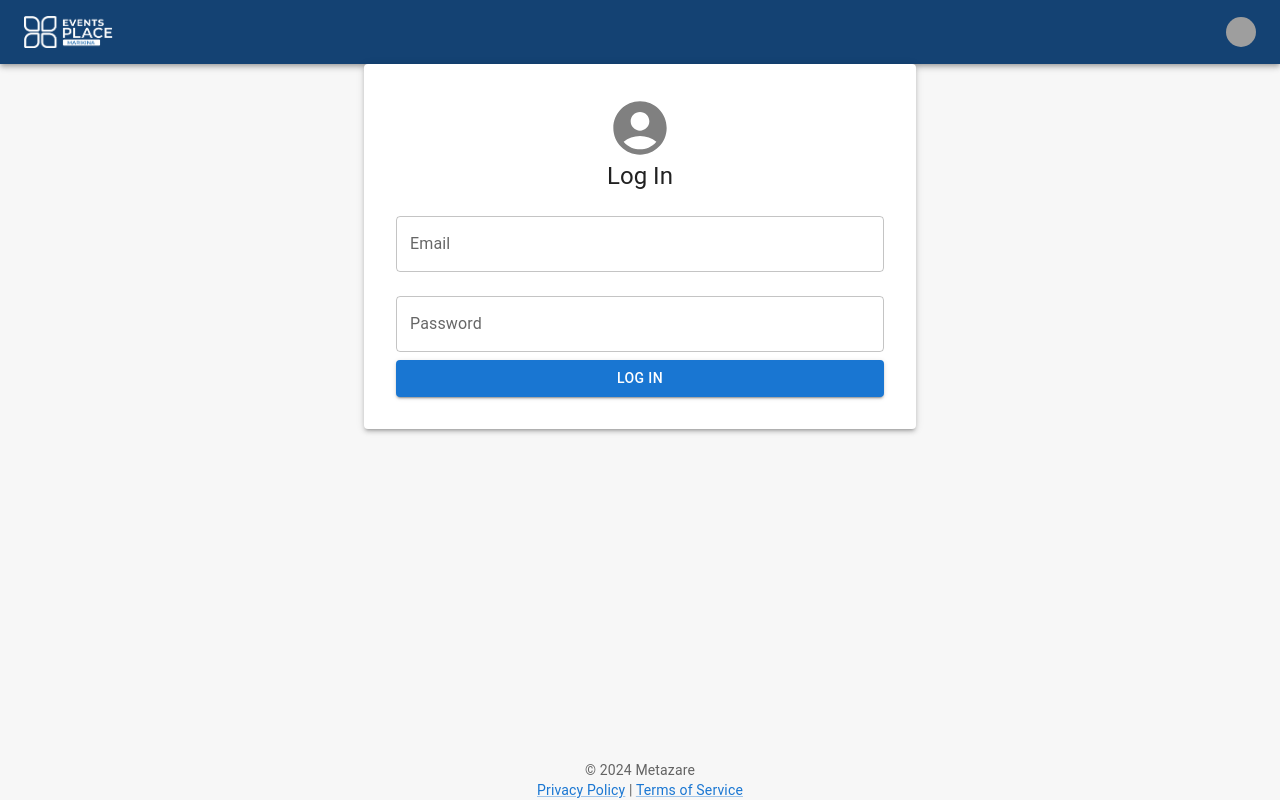
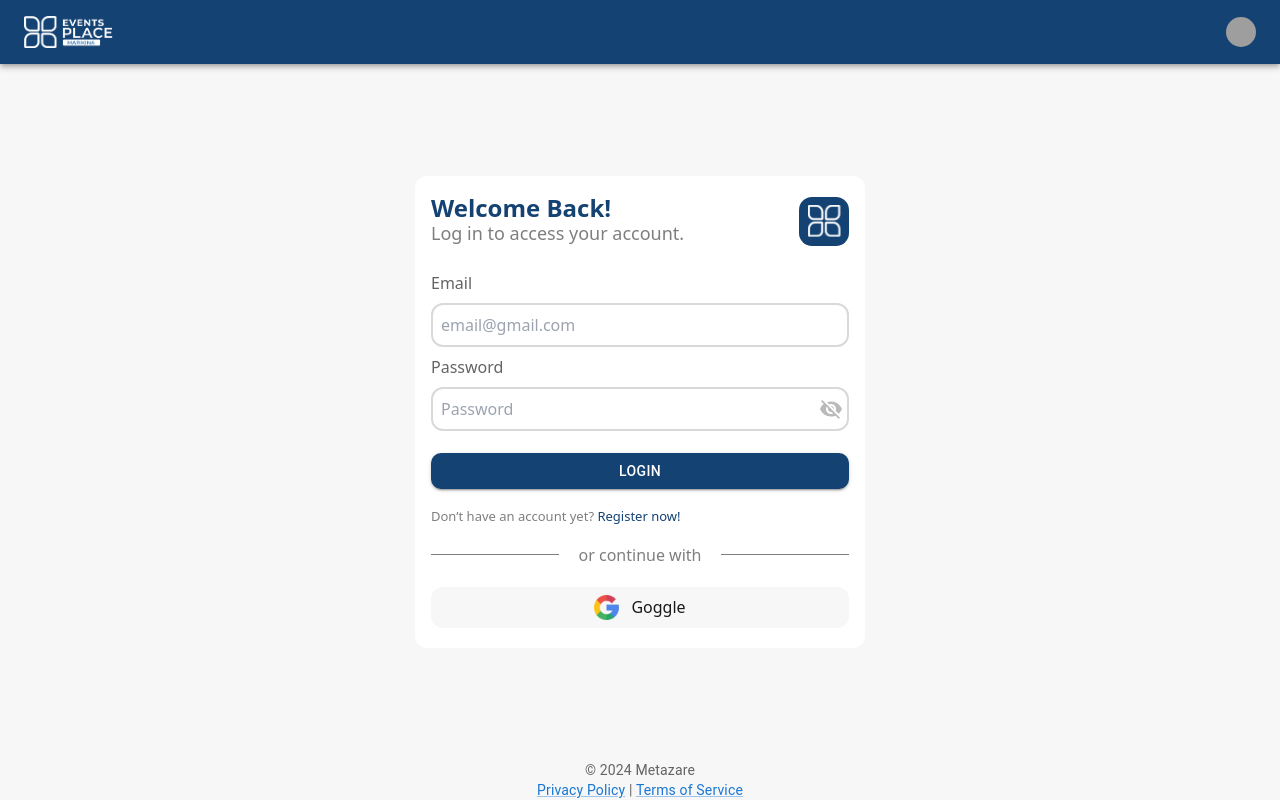
Before and after one commit to Metazare/Events-Place-Reservation-System, a React (Create React App) app in the folder client/: page /login in a window 1280 px wide. Built offline with nearby package versions, Linux system fonts and the light colour scheme; no server answers; grey boxes are pictures that could not be loaded.

Commit message:
feat: created login UI with validation

```diff
--- /dev/null
+++ b/client/src/Components/TextField.tsx
@@ -0,0 +1,46 @@
+import React, { useState } from 'react'
+import ErrorOutlineIcon from '@mui/icons-material/ErrorOutline';
+import VisibilityOffIcon from '@mui/icons-material/VisibilityOff';
+import VisibilityIcon from '@mui/icons-material/Visibility';
+import IconButton from '@mui/material/IconButton'
+
+
+interface PropsType{
+  label: string
+  type: string
+  attr?: any
+  error?:Boolean
+  errorMessages:string | undefined
+  handleChange:  (event: React.ChangeEvent<HTMLInputElement>) => void;
+}
+export default function TextField({label,type,attr,error,errorMessages,handleChange}:PropsType) {
+  const[isVisible,setisVisible] = useState(false)
+  return (
+    <div className='w-full'>
+      <p className={`mb-2 text-[] font-[500] ${error?"text-[#ff1d1ddc]":"text-[#646464]"}`}>{label}</p>
+      <div className={`w-full p-2 rounded-xl border-2 flex items-center gap-2 ${error ? "border-[#ff1d1ddc]" : "border-[#D9D9D9]"}`}>
+        <input
+          {...attr}
+          className={`grow bg-[transparent] outline-none   text-[#292929]`}
+          type={type==="password"? isVisible?"text":"password" : type}
+          onChange={handleChange}
+        />
+        {type==="password"&&<>
+          <IconButton aria-label="" sx={{opacity:".5",width:"15px",height:"15px"}} onClick={()=>{setisVisible(!isVisible)}}>
+          {
+            isVisible?
+                <VisibilityIcon/>
+              :
+                <VisibilityOffIcon/>
+          }
+          </IconButton>
+        </>}
+      </div>
+
+      {error && <div className='flex gap-1 px-2 items-center  mt-[.5em]'>
+        <ErrorOutlineIcon sx={{color:"#ff1d1ddc",fontSize:"16px"}}/>
+        <p className='text-[#ff1d1ddc] text-[12px] '> {errorMessages}</p>
+      </div>}
+    </div>
+  )
+}
--- a/client/src/Layouts/Base/Base.tsx
+++ b/client/src/Layouts/Base/Base.tsx
@@ -9,9 +9,7 @@ export default function Base() {
     <>
       <div className='flex flex-col min-h-[100vh]'>
         <Header />
-        <div className='grow'>
-          <Outlet />
-        </div>
+        <Outlet />
         <Footer />
       </div>
     </>
--- /dev/null
+++ b/client/src/Layouts/CardBaseLoginRegister.tsx
@@ -0,0 +1,24 @@
+import React from 'react'
+import Logo from '../Images/Logo/LogoBox.svg'
+
+interface PropsType{
+  title:string
+  subTitle:string
+  children:any
+}
+function CardBaseLoginRegister({title,subTitle,children}:PropsType) {
+  return (
+    <div className='bg-[white] px-4 py-5 rounded-xl w-full max-w-[450px]'>
+      <div className='flex items-center mb-6'>
+        <div className='grow'>
+          <h5 className='text-[24px] leading-[24px] font-[600] text-primary'>{title}</h5>
+          <h6 className='text-[18px] opacity-50'>{subTitle}</h6>
+        </div>
+        <img src={Logo} alt="" />
+      </div>
+      {children}
+    </div>
+  )
+}
+
+export default CardBaseLoginRegister
--- a/client/src/Pages/Login/Login.tsx
+++ b/client/src/Pages/Login/Login.tsx
@@ -1,60 +1,92 @@
-import React, { useState } from 'react';
-import { Container, Paper, Typography, TextField, Button, Box } from '@mui/material';
-import { AccountCircle, Lock } from '@mui/icons-material';
+
+import { useFormik } from 'formik';
+import { useNavigate } from 'react-router-dom';
+
+//assets
+import GoogleIcon from "../../Images/Logo/google.png"
+
+// Components
+import CardBaseLoginRegister from 'src/Layouts/CardBaseLoginRegister';
+import TextField from 'src/Components/TextField';
+import {  Button} from '@mui/material';
 
 // Hooks
 import { useLogin } from '../../Hooks/useAuth';
 
 export default function Login() {
-  const { login } = useLogin();
+  const navigate = useNavigate();
+  // const { login } = useLogin();
+  const LoginForm = useFormik({
+    initialValues: {
+      email: '',
+      telegram: '',
+      password: ''
+    },
+    validate: values => {
+      let error:{ email?: string, password?: string } = {};
 
-  const [email, setEmail] = useState('');
-  const [password, setPassword] = useState('');
+      if (!/\S+@\S+\.\S+/.test(values.email)) {
+        error.email = "Invalid email format";
+      }
+      if(!values.email) error.email = "Email is required"
 
-  const handleLogin = () => {
-    login({
-      email: email,
-      password: password
-    });
-  };
+      if(!values.password) error.password = "Password is required"
+      return error;
+    },
+    onSubmit: values => {
+      console.log(values)
+      // login({
+      //   email: values.email,
+      //   password: values.password
+      // });
+    }
+  })
 
   return (
-    <Container maxWidth="sm">
-      <Paper elevation={3} style={{ padding: '2rem' }}>
-        <Box display="flex" justifyContent="center">
-          <AccountCircle style={{ fontSize: 64, color: 'gray' }} />
-        </Box>
-        <Typography variant="h5" align="center" gutterBottom>
-          Log In
-        </Typography>
-        <form>
+    <div className='grow w-full flex justify-center items-center'>
+      <CardBaseLoginRegister title={"Welcome Back!"} subTitle={"Log in to access your account."}>
+        <div className='flex flex-col gap-2'>
           <TextField
+            attr={{
+              placeholder:"email@gmail.com",
+              name:"email",
+              values:LoginForm.values.email,
+            }}
             label="Email"
-            variant="outlined"
-            fullWidth
-            margin="normal"
-            value={email}
-            onChange={(e) => setEmail(e.target.value)}
+            type="text"
+            handleChange={LoginForm.handleChange}
+            error={LoginForm.touched.email && LoginForm.errors.email !== undefined}
+            errorMessages={LoginForm.errors.email}
           />
           <TextField
+            attr={{
+              placeholder:"Password",
+              name:"password",
+              values:LoginForm.values.password,
+            }}
             label="Password"
-            variant="outlined"
             type="password"
-            fullWidth
-            margin="normal"
-            value={password}
-            onChange={(e) => setPassword(e.target.value)}
+            handleChange={LoginForm.handleChange}
+            error={LoginForm.touched.password && LoginForm.errors.password !== undefined}
+            errorMessages={LoginForm.errors.password}
           />
-          <Button
-            variant="contained"
-            color="primary"
-            fullWidth
-            onClick={handleLogin}
-          >
-            Log In
+
+          <Button variant="contained" onClick={()=>{LoginForm.handleSubmit()}} sx={{ marginTop:"1em", background:"#144273", color: "white", borderRadius:"10px"}}>
+            Login
           </Button>
-        </form>
-      </Paper>
-    </Container>
+          <p className='text-[13px] mt-[10px]'><span className='opacity-50'>Don’t have an account yet? </span> <span className='opacity-100 cursor-pointer text-primary font-[500]' onClick={()=>{navigate("/register")}}>Register now!</span></p>
+          <div className='mt-[.5em] flex gap-5 items-center'>
+            <hr className='grow opacity-50'/>
+            <p className='opacity-50'>or continue with</p>
+            <hr className='grow opacity-50'/>
+          </div>
+
+          <div className='w-full flex gap-3 justify-center bg-[#F7F7F7] p-2 cursor-pointer hover:bg-[#e9e9e9] mt-3 rounded-xl opacity-90 font-[4  00]' style={{transition:"all .3s ease-in-out"}}>
+            <img src={GoogleIcon} alt="" width={"25px"}/>
+            <p>Goggle</p>
+          </div>
+        </div>
+      </CardBaseLoginRegister>
+    </div>
   );
 };
```
Also changed, not shown: client/src/Images/Logo/LogoBox.svg (added), client/src/Images/Logo/google.png (added).
